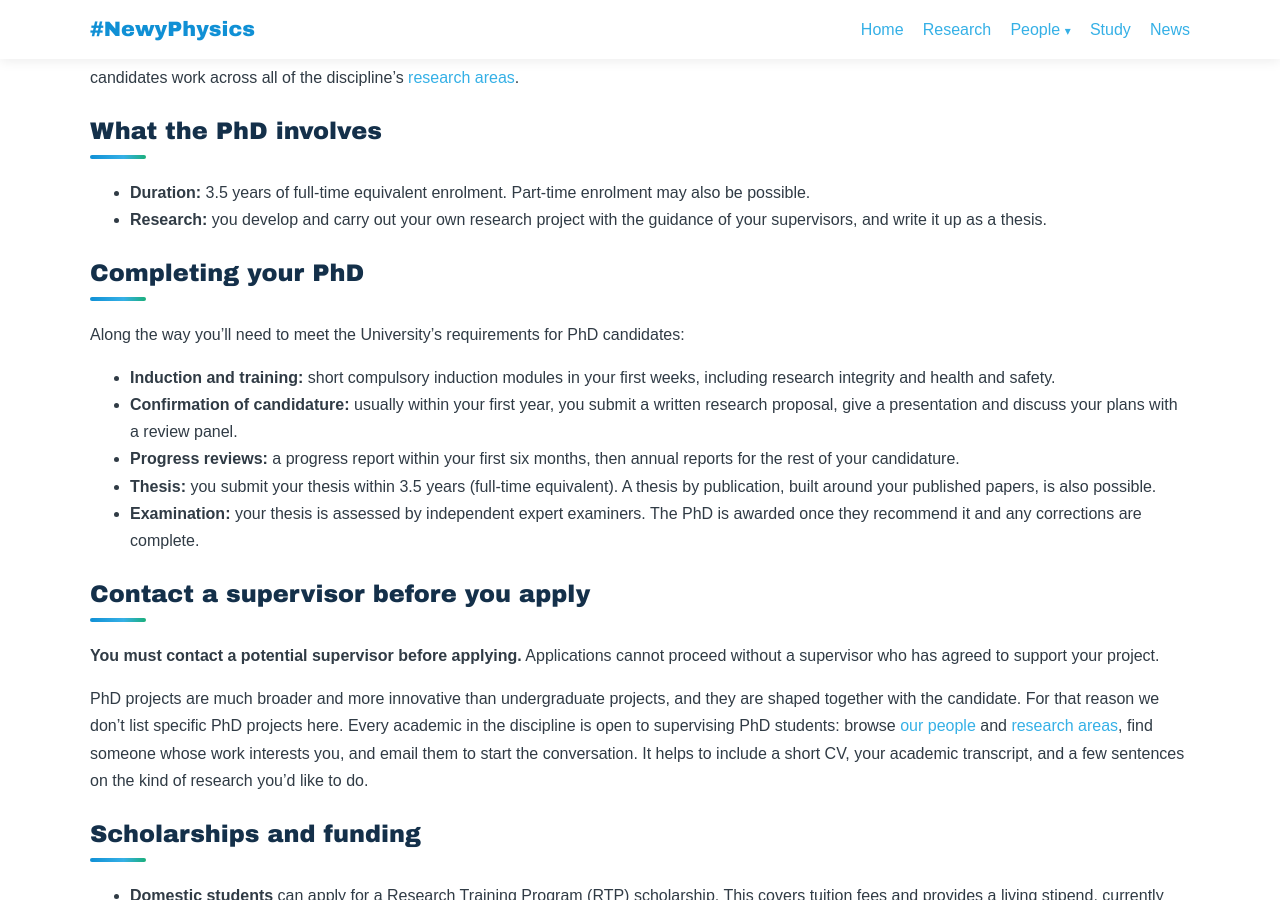
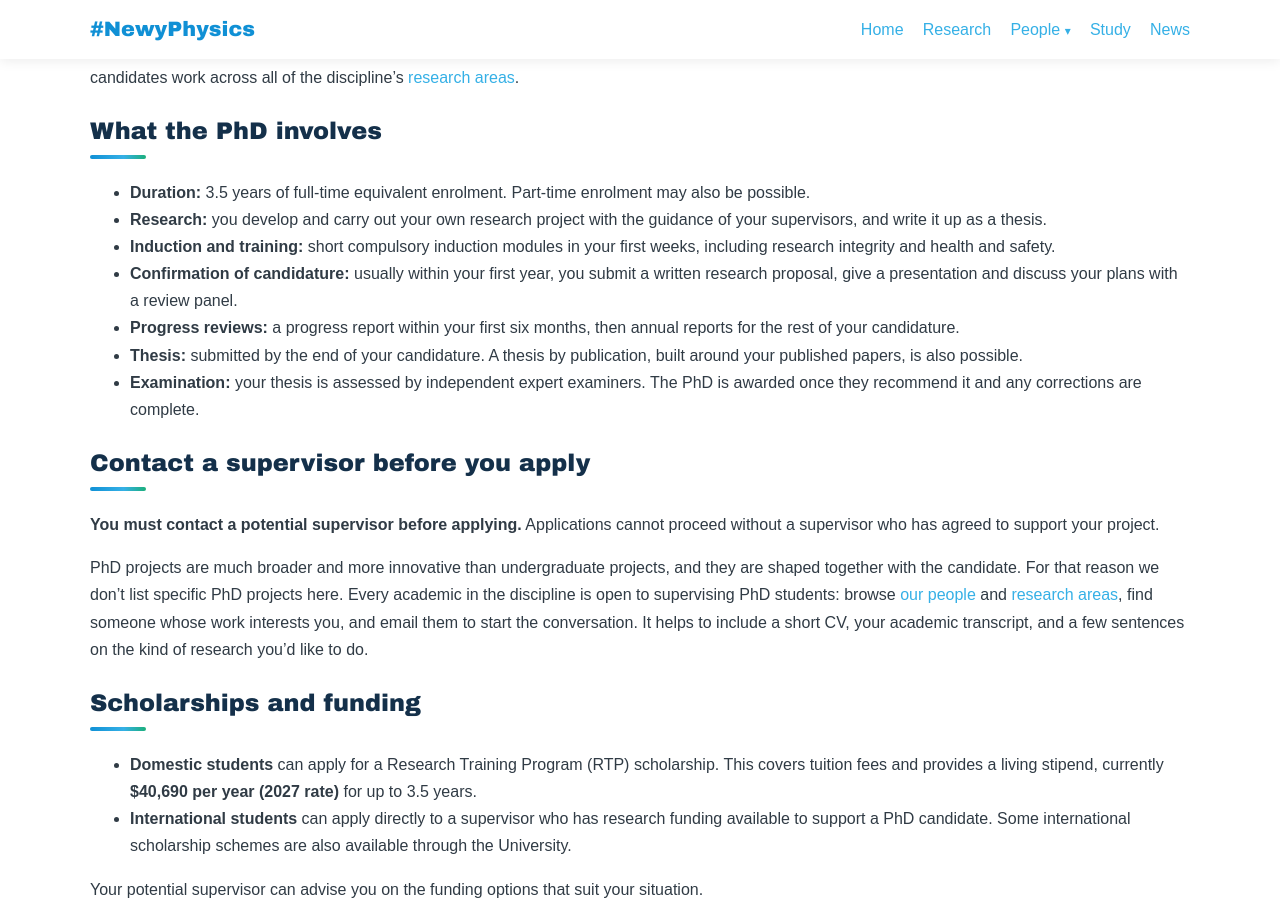
Before and after one commit to NewyPhysics/unofficial_homepage, a Jekyll site: the page built from _teaching/hdr.md, in a window 1280 px wide and 900 px high, scrolled down 350 px. Built offline with Jekyll 4.4.1, drawn with Linux system fonts in a browser that asks for light colours.

Commit message:
HDR page: combine 'What the PhD involves' and 'Completing your PhD'
Co-Authored-By: Claude Opus 5.5 <noreply@anthropic.com>
Claude-Session: https://claude.ai/code/session_01LYcBCLwvG5rvH6dJMd99nN

```diff
--- a/_teaching/hdr.md
+++ b/_teaching/hdr.md
@@ -11,15 +11,10 @@ A PhD is your opportunity to make an original contribution to physics, and to be
 
 - **Duration:** 3.5 years of full-time equivalent enrolment. Part-time enrolment may also be possible.
 - **Research:** you develop and carry out your own research project with the guidance of your supervisors, and write it up as a thesis.
-
-## Completing your PhD
-
-Along the way you'll need to meet the University's requirements for PhD candidates:
-
 - **Induction and training:** short compulsory induction modules in your first weeks, including research integrity and health and safety.
 - **Confirmation of candidature:** usually within your first year, you submit a written research proposal, give a presentation and discuss your plans with a review panel.
 - **Progress reviews:** a progress report within your first six months, then annual reports for the rest of your candidature.
-- **Thesis:** you submit your thesis within 3.5 years (full-time equivalent). A thesis by publication, built around your published papers, is also possible.
+- **Thesis:** submitted by the end of your candidature. A thesis by publication, built around your published papers, is also possible.
 - **Examination:** your thesis is assessed by independent expert examiners. The PhD is awarded once they recommend it and any corrections are complete.
 
 ## Contact a supervisor before you apply
```
